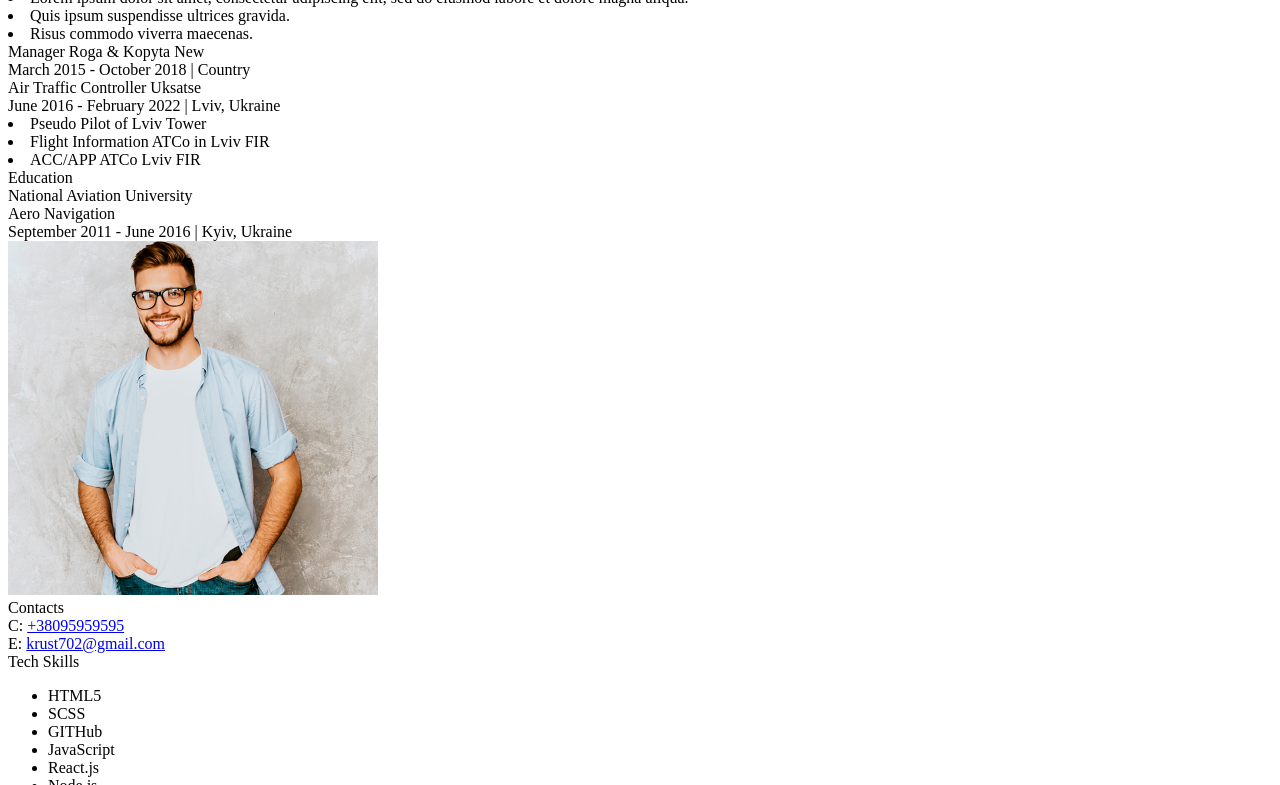
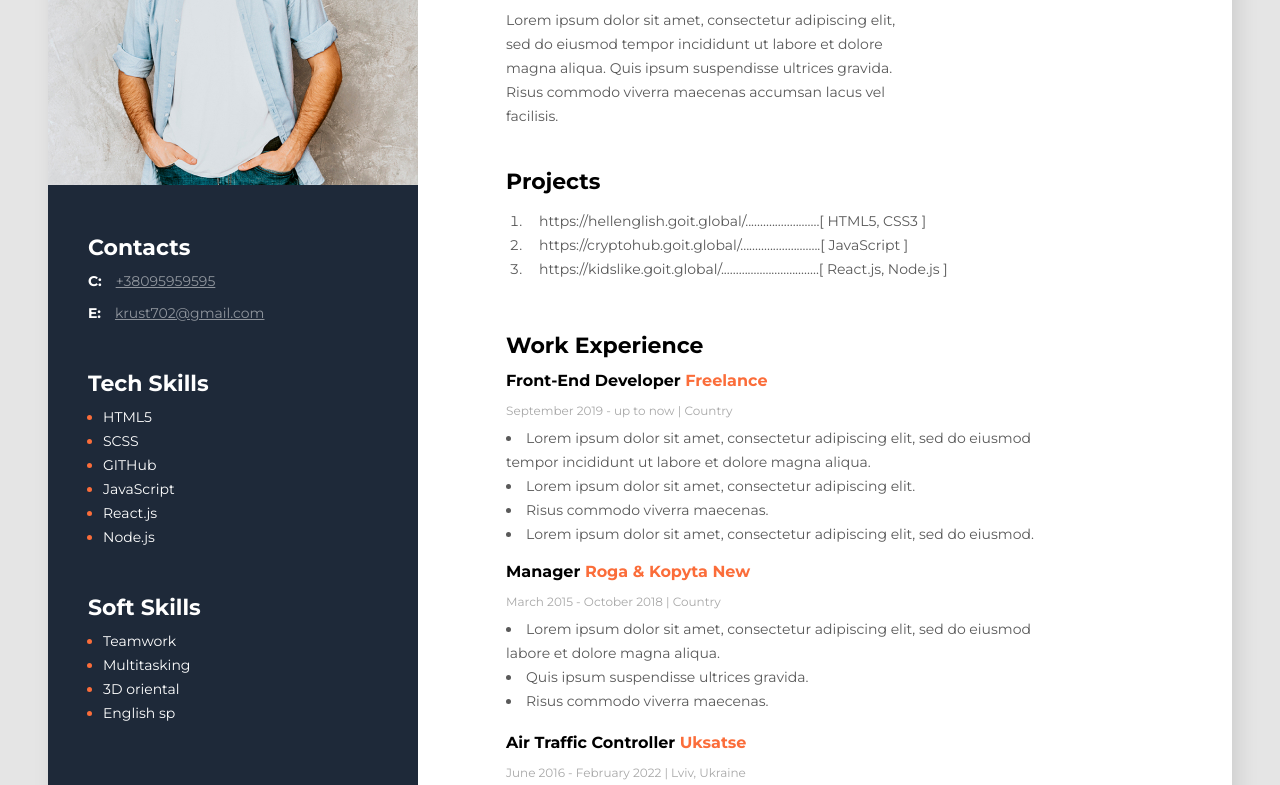
Before and after one commit to krust702/GoIT_resume, a plain HTML site: page index/index.html in a window 1280 px wide. Shown: the part 249-1034 px from the top of the page. Drawn offline with Linux system fonts and the light colour scheme.

Commit message:
Complete

```diff
--- a/index/index.html
+++ b/index/index.html
@@ -7,48 +7,99 @@
     <meta name="viewport" content="width=device-width, initial-scale=1.0">
     <title>GOIT Resume Paul</title>
     <link rel="stylesheet" href="../style/style.css">
+    <link rel="preconnect" href="https://fonts.googleapis.com">
+    <link rel="preconnect" href="https://fonts.gstatic.com" crossorigin>
+    <link href="https://fonts.googleapis.com/css2?family=Montserrat:wght@400;700&display=swap" rel="stylesheet">
 </head>
 
 <body>
     <div class="main-container">
+        <aside>
+            <div class="sidebar">
+                <div class="sidebarImg">
+                    <img src="../img/photo.jpg" alt="">
+                </div>
+                <div class="sidebarInfo">
+                    <h3 class="sidebarTitle">Contacts</h3>
+                    <div class="contactTel">
+                        <p>C: <a href="tel:+38095959595">+38095959595</a></p>
+                        <p>E: <a href="mailto:krust702@gmail.com">krust702@gmail.com</a></p>
+                    </div>
+                </div>
+                <div class="sidebarInfo">
+                    <h3 class="sidebarTitle">Tech Skills</h3>
+                    <ul>
+                        <li> <span>HTML5</span> </li>
+                        <li><span>SCSS</span></li>
+                        <li><span>GITHub</span></li>
+                        <li><span>JavaScript</span></li>
+                        <li><span>React.js</span></li>
+                        <li><span>Node.js</span></li>
+                    </ul>
+                </div>
+                <div class="sidebarInfo">
+                    <h3 class="sidebarTitle">Soft Skills</h3>
+                    <ul>
+                        <li><span>Teamwork</span></li>
+                        <li><span>Multitasking</span></li>
+                        <li><span>3D oriental</span></li>
+                        <li><span>English sp</span></li>
+                    </ul>
+                </div>
+            </div>
+        </aside>
         <div class="main-content-section">
             <div class="resumerInfo">
-                <div class="resumerSpec">
+                <h3 class="resumerSpec">
                     Front-End Developer
-                </div>
-                <div class="resumerName">
+                </h3>
+                <h1 class="resumerName">
                     Paul Krust
-                </div>
-                <div class="resumerAbout">
+                </h1>
+                <p class="typeDescr">
                     Lorem ipsum dolor sit amet, consectetur adipiscing elit, sed do eiusmod tempor incididunt ut labore
-                    et
-                    dolore magna aliqua. Quis ipsum suspendisse ultrices gravida. Risus commodo viverra maecenas
-                    accumsan
-                    lacus vel facilisis.
-                </div>
+                    et dolore magna aliqua. Quis ipsum suspendisse ultrices gravida. Risus commodo viverra maecenas
+                    accumsan lacus vel facilisis.
+                </p>
                 <div class="projects">
-                    <div class="titleInfo">
+                    <h3 class="titleInfo">
                         Projects
-                    </div>
+                    </h3>
                     <ol>
-                        <li> <a href="https://hellenglish.goit.global/">https://hellenglish.goit.global/</a>[ HTML5,
+                        <li class="projectsLinks"> <a
+                                href="https://hellenglish.goit.global/">https://hellenglish.goit.global/.</a>........................[
+                            HTML5,
                             CSS3 ]
                         </li>
-                        <li><a href="https://cryptohub.goit.global/">https://cryptohub.goit.global/</a> [ JavaScript ]
+                        <li class="projectsLinks"><a
+                                href="https://cryptohub.goit.global/">https://cryptohub.goit.global/</a>...........................[
+                            JavaScript
+                            ]
                         </li>
-                        <li> <a href="https://kidslike.goit.global/">https://kidslike.goit.global/</a>[ React.js,
+                        <li class="projectsLinks"> <a
+                                href="https://kidslike.goit.global/">https://kidslike.goit.global/</a>.................................[
+                            React.js,
                             Node.js ]
                         </li>
                     </ol>
                 </div>
             </div>
             <div class="work">
-                <div class="titleInfo">
-                    Work Experience
+                <h3 class="titleInfo"> Work Experience</h3>
+                <div class="workOne">
+                    <div class="typeName">Front-End Developer <span class="orangeText">Freelance</span> </div>
+                    <p class="typeData">September 2019 - up to now | Country</p>
+                    <div class="typeDescr">
+                        <li>Lorem ipsum dolor sit amet, consectetur adipiscing elit, sed do eiusmod tempor incididunt ut
+                            labore et dolore magna aliqua.
+                        <li>Lorem ipsum dolor sit amet, consectetur adipiscing elit.</li>
+                        <li>Risus commodo viverra maecenas.</li>
+                        <li>Lorem ipsum dolor sit amet, consectetur adipiscing elit, sed do eiusmod. </li>
+                    </div>
                 </div>
-                <div class="workTypes">
-                    <div class="typeName">Front-End Developer <span class="orangeText">Freelance</span> </div>
-                    <div class="typeData">September 2019 - up to now | Country</div>
+                <div class="workTwo">
+                    <div class="typeName">Manager <span class="orangeText">Roga & Kopyta New</span></div>
+                    <div class="typeData">March 2015 - October 2018 | Country</div>
                     <div class="typeDescr">
                         <li>Lorem ipsum dolor sit amet, consectetur adipiscing elit, sed do eiusmod labore et dolore
                             magna aliqua.</li>
@@ -56,12 +107,7 @@
                         <li>Risus commodo viverra maecenas.</li>
                     </div>
                 </div>
-                <div class="workTypes">
-                    <div class="typeName">Manager <span class="orangeText">Roga & Kopyta New</span></div>
-                    <div class="typeData">March 2015 - October 2018 | Country</div>
-                    <div class="typeDescr"></div>
-                </div>
-                <div class="workTypes">
+                <div class="workThree">
                     <div class="typeName">Air Traffic Controller <span class="orangeText">Uksatse</span></div>
                     <div class="typeData">June 2016 - February 2022 | Lviv, Ukraine</div>
                     <div class="typeDescr">
@@ -72,54 +118,13 @@
                 </div>
             </div>
             <div class="education">
-                <div class="titleInfo">
-                    Education
-                </div>
-                <div class="typeName">
-                    <span class="orangeText">National Aviation University</span>
-                </div>
-                <div class="educationSpec">
-                    Aero Navigation
-                </div>
+                <div class="titleInfo"> Education</div>
+                <div class="typeName"><span class="orangeText">Aviation University</span> </div>
+                <h3 class="resumerSpec">Aero Navigation</h3>
                 <div class="typeData">September 2011 - June 2016 | Kyiv, Ukraine</div>
             </div>
         </div>
-        <aside>
-            <div class="sidebar">
-                <div class="sidebarImg">
-                    <img src="../img/photo.jpg" alt="">
-                </div>
-                <div class="sidebarContacts">
-                    <div class="sidebarTitle">Contacts</div>
-                    <div class="contactTel">
-                        C: <a href="tel:+38095959595">+38095959595</a>
-                    </div>
-                    <div class="contactEmail">
-                        E: <a href="mailto:krust702@gmail.com">krust702@gmail.com</a>
-                    </div>
-                </div>
-                <div class="sidebarTech">
-                    <div class="sidebarTitle">Tech Skills</div>
-                    <ul>
-                        <li>HTML5</li>
-                        <li>SCSS</li>
-                        <li>GITHub</li>
-                        <li>JavaScript</li>
-                        <li>React.js</li>
-                        <li>Node.js</li>
-                    </ul>
-                </div>
-                <div class="sidebarSoft">
-                    <div class="sidebarTitle">Soft Skills</div>
-                    <ul>
-                        <li>Teamwork</li>
-                        <li>Multitasking</li>
-                        <li>3D oriental</li>
-                        <li>English sp</li>
-                    </ul>
-                </div>
-            </div>
-        </aside>
+
     </div>
 </body>
 
--- a/style/style.css
+++ b/style/style.css
@@ -0,0 +1,179 @@
+body {
+    font-family: 'Montserrat', sans-serif;
+    background: #E5E5E5;
+}
+
+.main-container {
+    display: flex;
+    flex-direction: row;
+    margin: 40px;
+    background: #FFFFFF;
+    box-shadow: 6px 6px 20px rgba(0, 0, 0, 0.1);
+}
+
+.main-content-section {
+    margin: 102px 88px;
+}
+
+.resumerInfo p {
+    max-width: 400px;
+    margin-bottom: 40px;
+}
+
+.resumerSpec {
+    font-weight: 700;
+    font-size: 14px;
+    line-height: 17px;
+    color: #000000;
+    margin: 0px 0px 19px 0px;
+}
+
+.resumerName {
+    font-weight: 700;
+    font-size: 45px;
+    line-height: 55px;
+    color: #000000;
+    margin: 0px 0px 24px 0px;
+}
+
+
+
+.titleInfo {
+    font-weight: 700;
+    font-size: 22px;
+    line-height: 27px;
+    color: #000000;
+    margin: 0px 0px;
+}
+
+.projects ol {
+    font-weight: 700;
+    font-size: 14px;
+    line-height: 24px;
+    color: #000000;
+    padding: 0px 0px 0px 20px;
+}
+
+.projectsLinks {
+    color: #595959;
+    padding-left: 13px;
+    font-weight: 400;
+    font-size: 14px;
+    line-height: 24px;
+
+}
+
+.projects a {
+    text-decoration: none;
+    color: #595959;
+}
+
+.work {
+    margin-top: 51px;
+}
+
+.workOne {
+    max-width: 530px;
+}
+
+.typeName {
+    font-weight: 700;
+    font-size: 16px;
+    line-height: 20px;
+    color: #000000;
+    margin: 12px 0px 12px 0px;
+}
+
+.orangeText {
+    color: #FB6D3A;
+}
+
+.typeData {
+    font-weight: 400;
+    font-size: 12px;
+    line-height: 15px;
+    color: #A8A8A8;
+    margin: 11px 0px 8px 0px;
+}
+
+.typeDescr {
+    font-weight: 400;
+    font-size: 14px;
+    line-height: 24px;
+    color: #595959;
+}
+
+.workTwo {
+    max-width: 530px;
+    margin-top: 16px;
+}
+
+.workThree {
+    margin-top: 20px;
+    ;
+}
+
+.education {
+    margin: 43px 0px;
+}
+
+aside {
+    min-height: 1319px;
+    background: #1E2939;
+    max-width: 370px;
+}
+
+.sidebarImg {
+    margin-top: 40px;
+}
+
+.sidebarInfo {
+    margin: 45px 0px 0px 40px;
+
+}
+
+.contactTel {
+    font-weight: 700;
+    font-size: 14px;
+    line-height: 24px;
+    color: #FFFFFF;
+}
+
+.contactTel a {
+    font-weight: 400;
+    font-size: 14px;
+    line-height: 24px;
+    color: #FFFFFF;
+    opacity: 0.5;
+    margin-left: 10px;
+}
+
+.contactTel p {
+    margin: 8px 0px;
+}
+
+.sidebarInfo ul {
+    font-weight: 400;
+    font-size: 14px;
+    line-height: 24px;
+    color: #FFFFFF;
+    color: #FFFFFF;
+    padding: 0px 0px 0px 15px;
+    margin: 8px 0px;
+}
+
+.sidebarTitle {
+    font-weight: 700;
+    font-size: 22px;
+    line-height: 27px;
+    color: #FFFFFF;
+    margin: 0px;
+}
+
+.sidebarInfo li {
+    color: #FB6D3A;
+}
+
+.sidebarInfo span {
+    color: #FFFFFF;
+}
```
